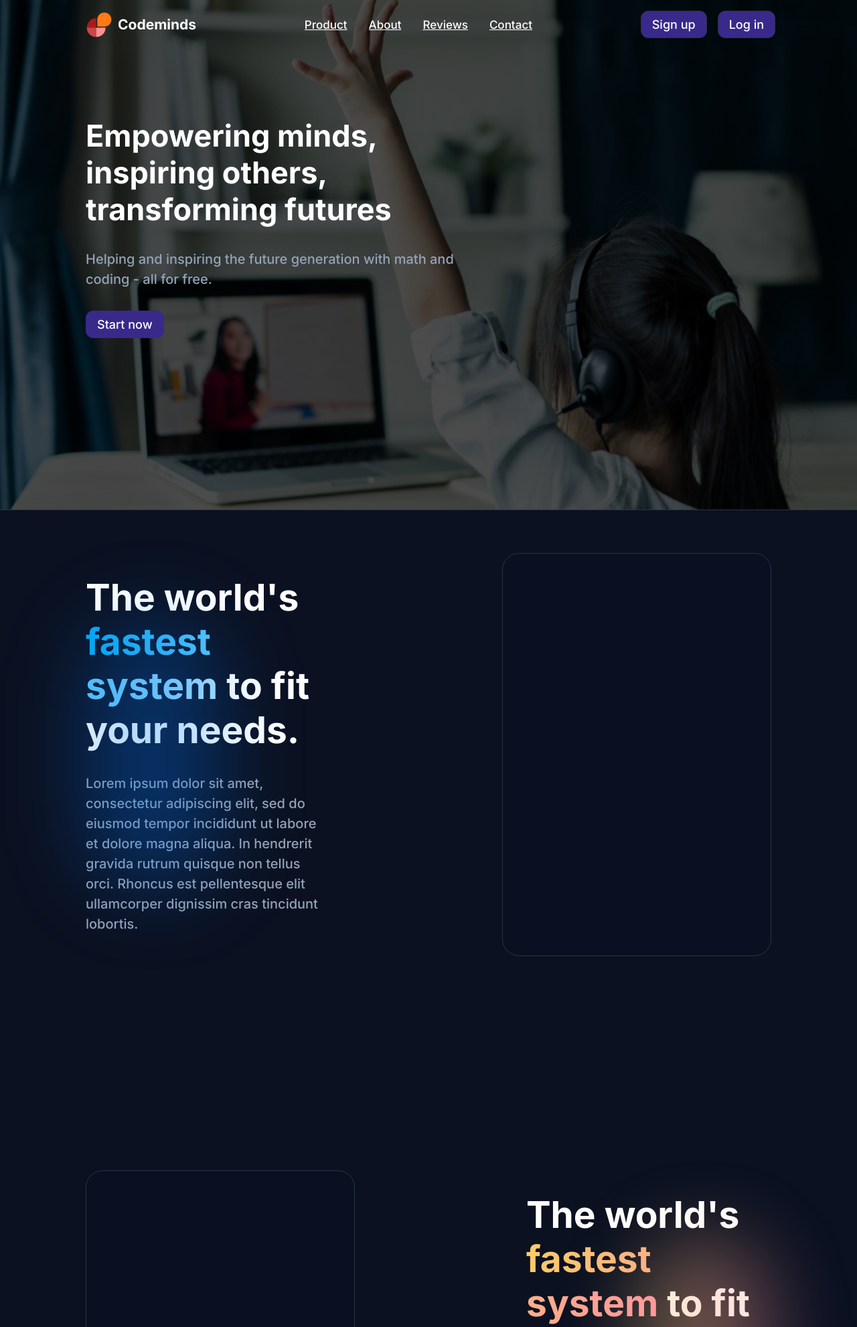
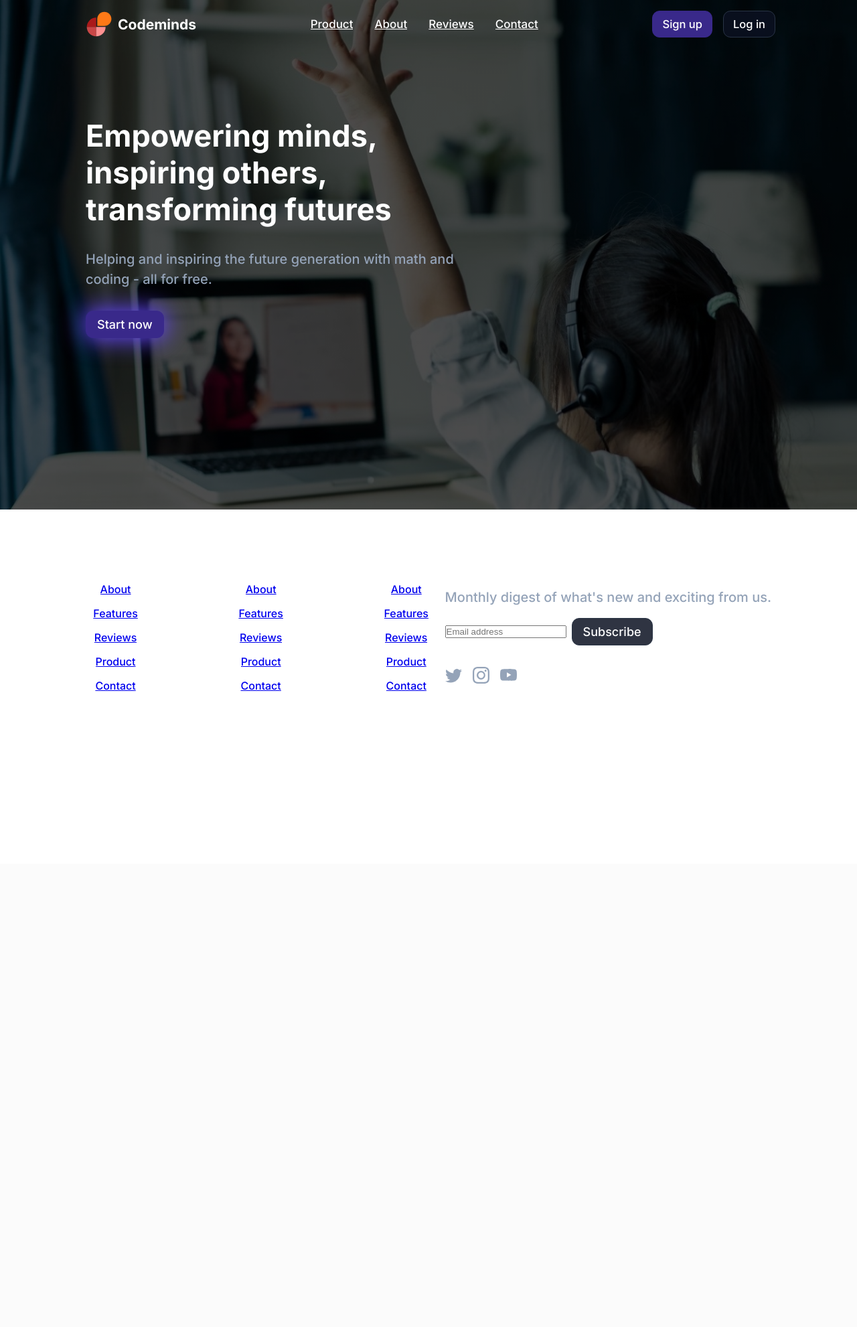
Before and after one commit to clementhart999/clementhart999.github.io, a Flask app: page / in a window 1280 px wide. Shown: the top 1982 px of the page at 67% size. After the commit the page ends 1032 px from the top, so only its background shows below. Run offline with Flask 3, Linux system fonts and the light colour scheme.

Commit message:
Restore Flask application

```diff
--- a/package.json
+++ /dev/null
@@ -1,5 +0,0 @@
-{
-  "engines": {
-    "node": "18.x"
-  }
-}
--- a/requirements.txt
+++ /dev/null
@@ -1 +0,0 @@
-Flask==3.0.0
--- a/api/static/css/style.css
+++ b/static/css/style.css
@@ -60,22 +60,24 @@ nav {
   transition: 1s, border-bottom 0.25s, backdrop-filter 0s, -webkit-backdrop-filter 0s;
 }
 
+nav#navbar {
+  padding: 16px 128px;
+}
+
 nav#navbar a {
   font-size: 17px;
   color: white;
 }
 
-nav#navbar {
-  padding: 16px 128px;
+nav#navbar button {
+  font-size: 16.5px;
+  padding: 9px 14px;
+  border-width: 1px;
 }
 
 nav#navbar #title {
   font-size: 21px;
   font-weight: bold;
-}
-
-nav#navbar input[type="text"] {
-  padding: 8px 10px;
 }
 
 nav#navbar a#bar {
@@ -200,94 +202,29 @@ p {
 
 button {
   font-family: Inter;
-  cursor: pointer;
+  background-color: #39298A;
+  color: white;
   font-size: 18px;
   font-weight: 500;
   width: fit-content;
   padding: 9px 16px;
   border-radius: 11px;
-  border: 1px solid transparent;
+  border: 1.5px solid #39298A;
   transition: 0.3s;
-  background-color: #39298A;
-  color: white;
+  cursor: pointer;
+}
+
+button.secondary {
+  background-color: rgba(11,17,33,0.85);
   border-color: #293445;
 }
 
-button.secondary {
-  background: #39298A;
-  border: 1.5px solid #39298A;
+button:hover {
+  border: 1.5px solid #5239CC;
 }
 
-button.secondary:hover {
-  border-color: #5239CC;
-}
-
-button.secondary:active {
+button:active {
   border-color: #795EFF;
-}
-
-.card {
-  background: rgba(11,17,33,0.8);
-  border: 1px solid #293445;
-  border-radius: 25px;
-  width: 100%;
-  height: 600px;
-}
-
-section.feature .card {
-  width: 80%;
-}
-
-.accent-purple {
-  color: #A694FF;
-  text-shadow: 0 0 25px #795EFF;
-}
-
-.accent-green {
-  background: linear-gradient(90deg, #a8ffb5, #40a04e);
-  -webkit-background-clip: text;
-	-webkit-text-fill-color: transparent;
-}
-
-.accent-blue {
-  background: linear-gradient(90deg, #01A9F4, #B5E8FF);
-	-webkit-background-clip: text;
-	-webkit-text-fill-color: transparent;
-}
-
-.accent-sunset {
-  background: linear-gradient(90deg, #FACC69, #FF91A5);
-	-webkit-background-clip: text;
-	-webkit-text-fill-color: transparent;
-}
-
-.shadow-blue {
-  position: absolute;
-  width: 200px;
-  height: 400px;
-  border-radius: 200px;
-  filter: blur(60px);
-  background: rgba(0, 122, 255, 0.3);
-}
-
-.shadow-sunset {
-  position: absolute;
-  width: 200px;
-  height: 400px;
-  border-radius: 200px;
-  filter: blur(60px);
-  background: linear-gradient(90deg, #FACC69, #FF91A5);
-  opacity: 0.4;
-}
-
-.shadow-green {
-  position: absolute;
-  width: 200px;
-  height: 400px;
-  border-radius: 200px;
-  filter: blur(60px);
-  background: #349442;
-  opacity: 0.4;
 }
 
 @media (max-width: 1200px) {
--- a/api/templates/index.html
+++ b/templates/index.html
@@ -22,7 +22,7 @@
 		  </div>
       <div class="flex gap-16">
         <button>Sign up</button>
-        <button>Log in</button>
+        <button class="secondary">Log in</button>
         <a onclick="nav();" id="bar">
           <svg xmlns="http://www.w3.org/2000/svg" width="25" height="25" fill="white" class="bi bi-list" viewBox="0 0 16 16" id="bar">
   <path fill-rule="evenodd" d="M2.5 12a.5.5 0 0 1 .5-.5h10a.5.5 0 0 1 0 1H3a.5.5 0 0 1-.5-.5zm0-4a.5.5 0 0 1 .5-.5h10a.5.5 0 0 1 0 1H3a.5.5 0 0 1-.5-.5zm0-4a.5.5 0 0 1 .5-.5h10a.5.5 0 0 1 0 1H3a.5.5 0 0 1-.5-.5z"/>
@@ -33,31 +33,7 @@
     <section class="flex col left gap-32 main landing">
       <h2>Empowering minds, inspiring others, transforming futures</h2>
       <p>Helping and inspiring the future generation with math and coding - all for free.</p>
-      <button class="secondary">Start now</button>
-    </section>
-    <section class="flex row space-between gap-256 feature" id="feature" style="border-top: 1.5px solid #293445;">
-      <span class="shadow-blue"></span>
-      <div class="flex col left gap-32">
-        <h1 style="max-width: 750px;">The world's <span class="accent-blue">fastest system</span> to fit your needs.</h1>
-        <p style="max-width: 700px;">Lorem ipsum dolor sit amet, consectetur adipiscing elit, sed do eiusmod tempor incididunt ut labore et dolore magna aliqua. In hendrerit gravida rutrum quisque non tellus orci. Rhoncus est pellentesque elit ullamcorper dignissim cras tincidunt lobortis.</p>
-      </div>
-      <div class="card"></div>
-    </section>
-    <section class="flex row-reverse space-between gap-256 feature" id="feature">
-      <span class="shadow-sunset"></span>
-      <div class="flex col left gap-32">
-        <h1 style="max-width: 750px;">The world's <span class="accent-sunset">fastest system</span> to fit your needs.</h1>
-        <p style="max-width: 700px;">Lorem ipsum dolor sit amet, consectetur adipiscing elit, sed do eiusmod tempor incididunt ut labore et dolore magna aliqua. In hendrerit gravida rutrum quisque non tellus orci. Rhoncus est pellentesque elit ullamcorper dignissim cras tincidunt lobortis.</p>
-      </div>
-      <div class="card"></div>
-    </section>
-    <section class="flex row space-between gap-256 feature" id="feature" style="border-bottom: 1.5px solid #293445;">
-      <span class="shadow-green"></span>
-      <div class="flex col left gap-32">
-        <h1 style="max-width: 750px;">The world's <span class="accent-green">fastest system</span> to fit your needs.</h1>
-        <p style="max-width: 700px;">Lorem ipsum dolor sit amet, consectetur adipiscing elit, sed do eiusmod tempor incididunt ut labore et dolore magna aliqua. In hendrerit gravida rutrum quisque non tellus orci. Rhoncus est pellentesque elit ullamcorper dignissim cras tincidunt lobortis.</p>
-      </div>
-      <div class="card"></div>
+      <button style="box-shadow: 0px 0px 35px 3px #6447f6;">Start now</button>
     </section>
     <section class="secondary border-top">
       <div class="flex space-between left" id="footer">
```
Also changed, not shown: app.py (renamed from api/static/app.py), static/bg.jpg (renamed from api/static/bg.jpg), static/js/script.js (renamed from api/static/js/script.js), vercel.json (deleted), 1 other file.
